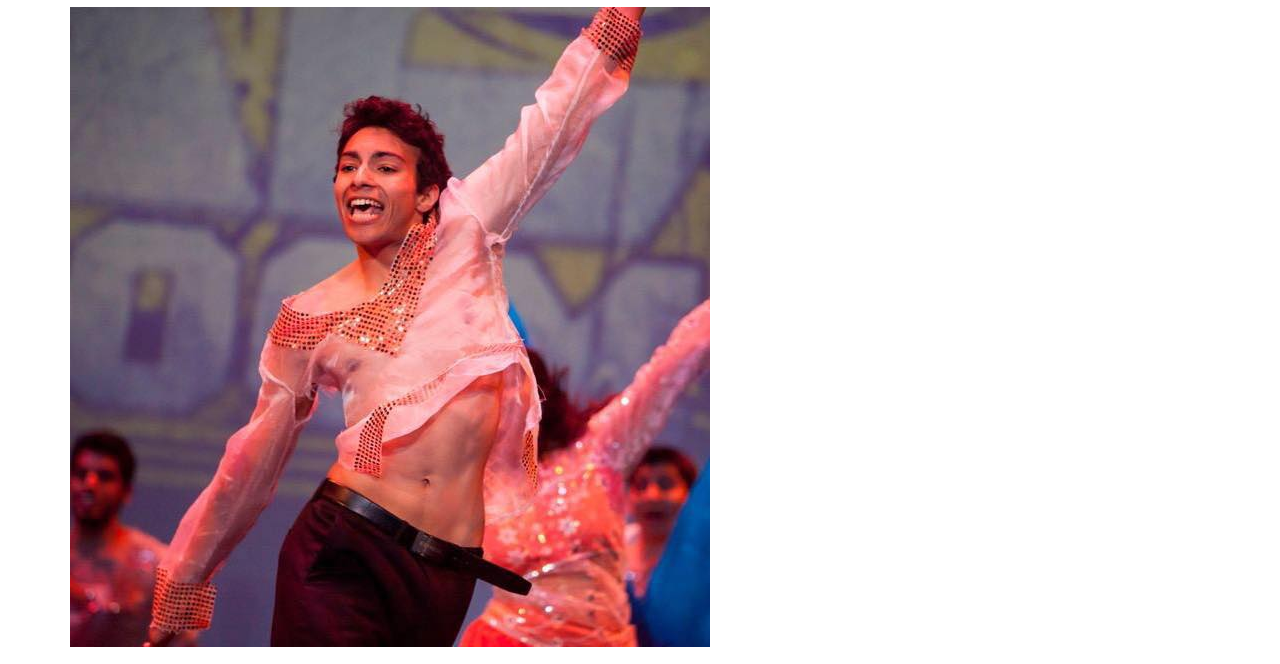
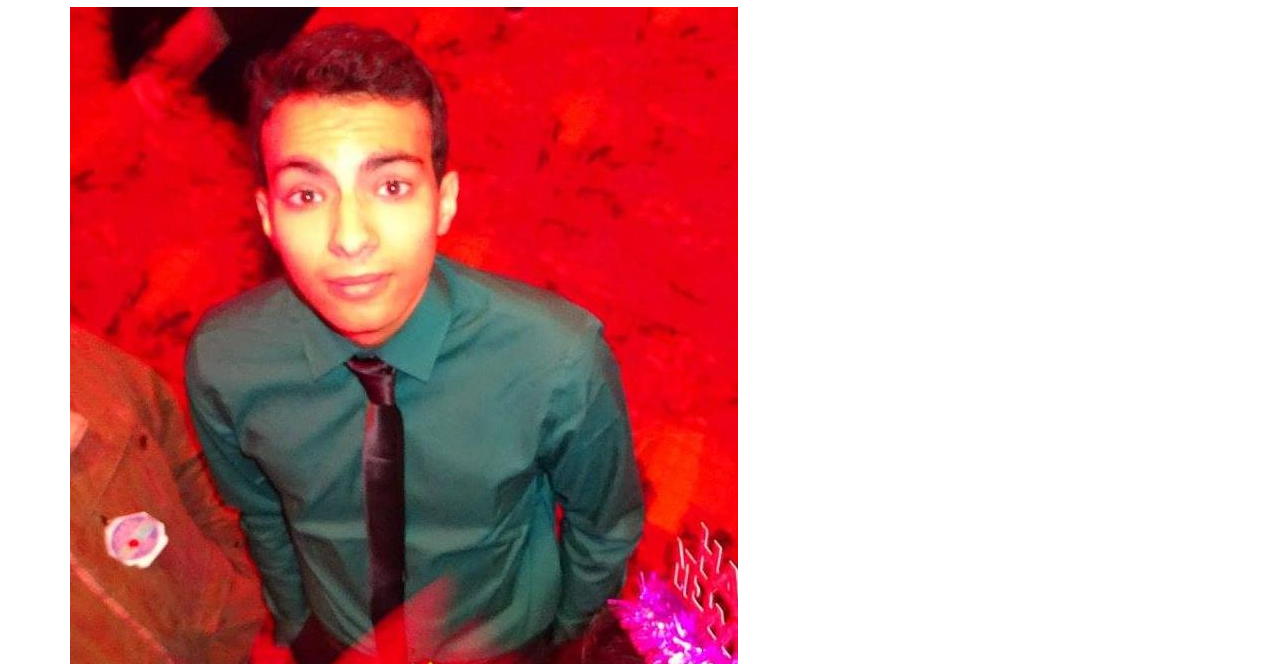
Before and after one commit to rishizsinha/mygithubpage, a plain HTML site: page index.html in a window 1280 px wide. Shown: the part 135-799 px from the top of the page. Drawn offline with nearby package versions, Linux system fonts and the light colour scheme.

Commit message:
change pic

```diff
--- a/index.html
+++ b/index.html
@@ -56,7 +56,7 @@
 
 		<div class="container content-container">
 			<h1> Rishi Sinha </h1>
-			<img src="img/intro/dance.jpg" align="middle">
+			<img src="img/intro/meser.jpg" align="middle">
 
 
 		</div>
```
